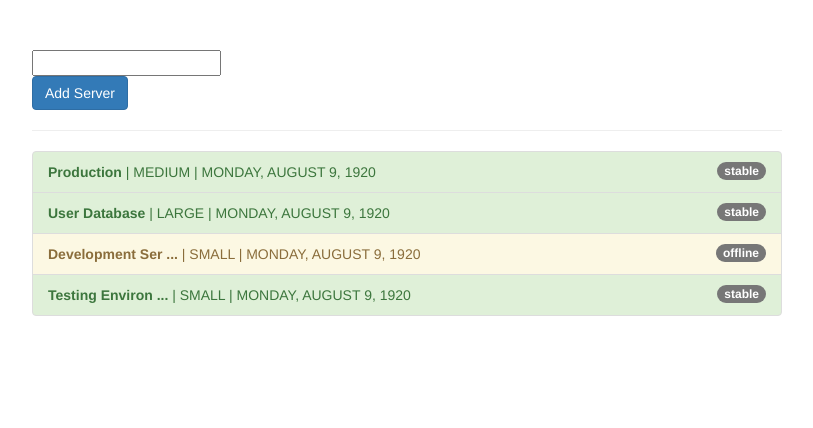
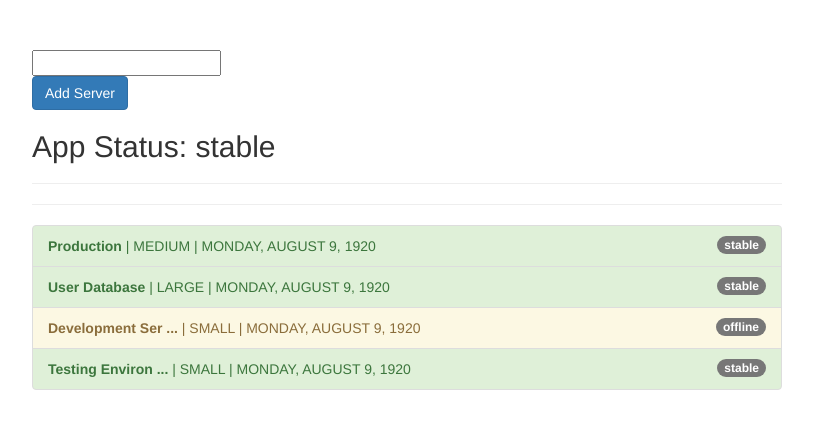
Before and after one commit to kevincastrochavez/pipes-angular, an Angular app: page / in a window 1280 px wide. Shown: the top 428 px of the page, without its empty margins (233-1046 px from the left). Built offline with nearby package versions, Linux system fonts and the light colour scheme.

Commit message:
learned how to use the async pipe

```diff
--- a/src/app/app.component.html
+++ b/src/app/app.component.html
@@ -6,6 +6,9 @@
       <button class="btn btn-primary" (click)="onAddServer()">
         Add Server
       </button>
+      <br />
+      <h2>App Status: {{ appStatus | async }}</h2>
+      <hr />
       <hr />
       <ul class="list-group">
         <li
--- a/src/app/app.component.ts
+++ b/src/app/app.component.ts
@@ -7,6 +7,11 @@
 })
 export class AppComponent {
   filteredStatus = "";
+  appStatus = new Promise((resolve, reject) => {
+    setTimeout(() => {
+      resolve("stable");
+    }, 2000);
+  });
 
   servers = [
     {
```
